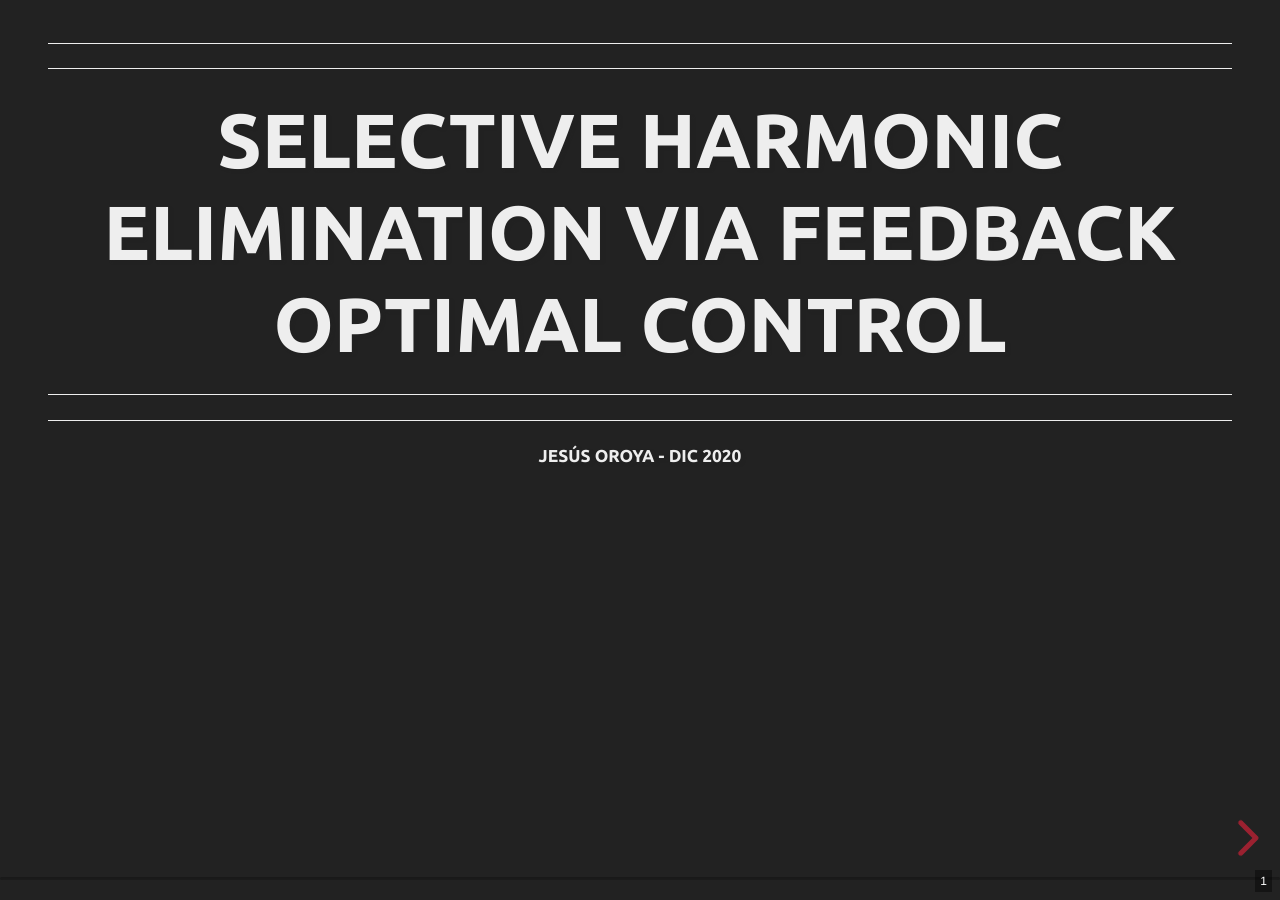
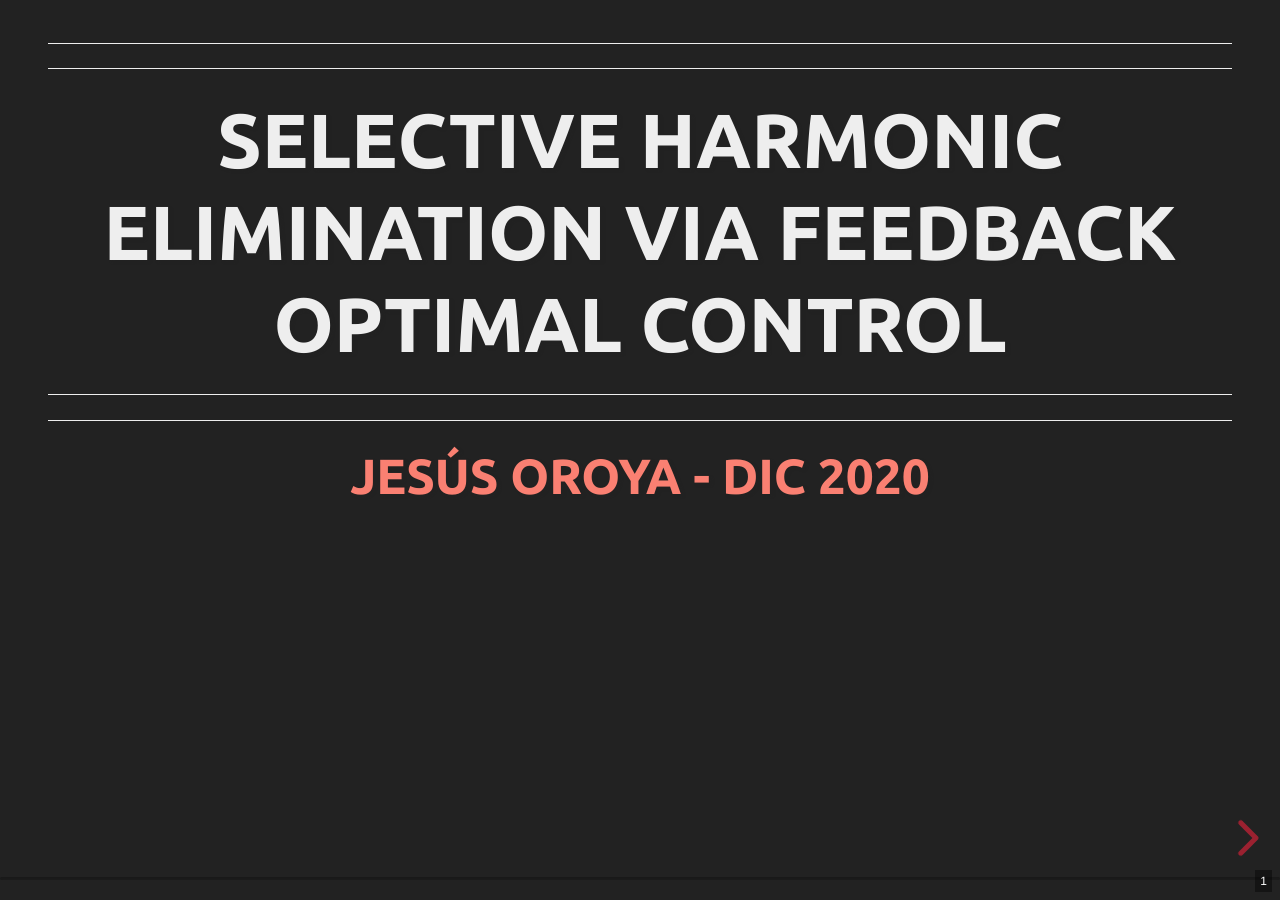
Before and after one commit to djoroya/SHE-ControlTheory, a Jekyll site: the page built from index.md, in a window 1280 px wide. Built offline with Jekyll 4.4.1, drawn with Linux system fonts in a browser that asks for light colours.

Commit message:
cambio portada

```diff
--- a/docs/index.html
+++ b/docs/index.html
@@ -46,7 +46,7 @@
     </h3>
         <hr />
     <hr />
-    <h5>Jesús Oroya - Dic 2020</h5>
+    <h4>Jesús Oroya - Dic 2020</h4>
 </section>
 
 <!-- --------------------- -->
--- a/index.md
+++ b/index.md
@@ -11,7 +11,7 @@ layout: index
     </h3>
         <hr>
     <hr>
-    <h5>Jesús Oroya - Dic 2020</h5>
+    <h4>Jesús Oroya - Dic 2020</h4>
 </section>
 
 {% include s01.md %}
```
